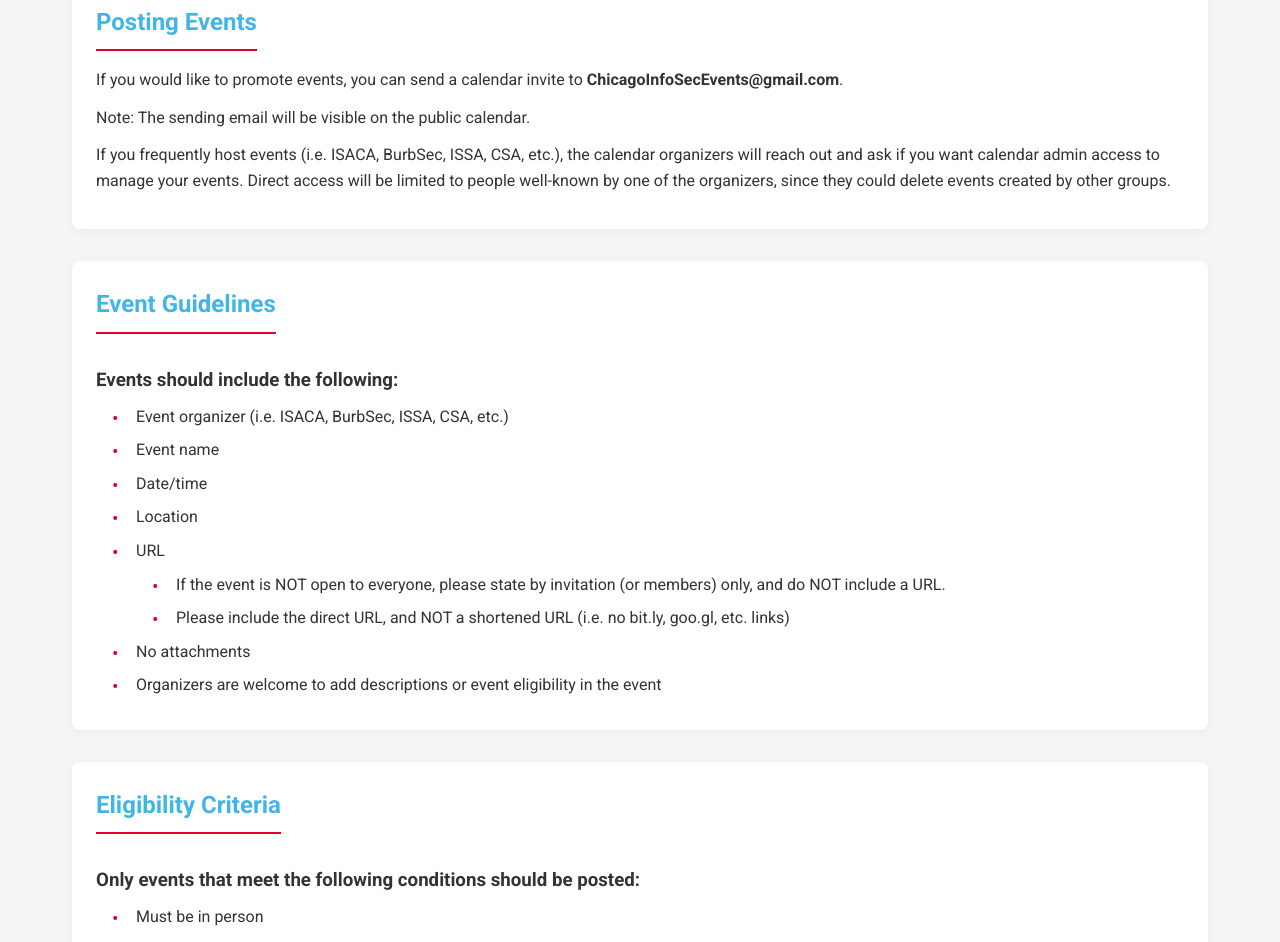
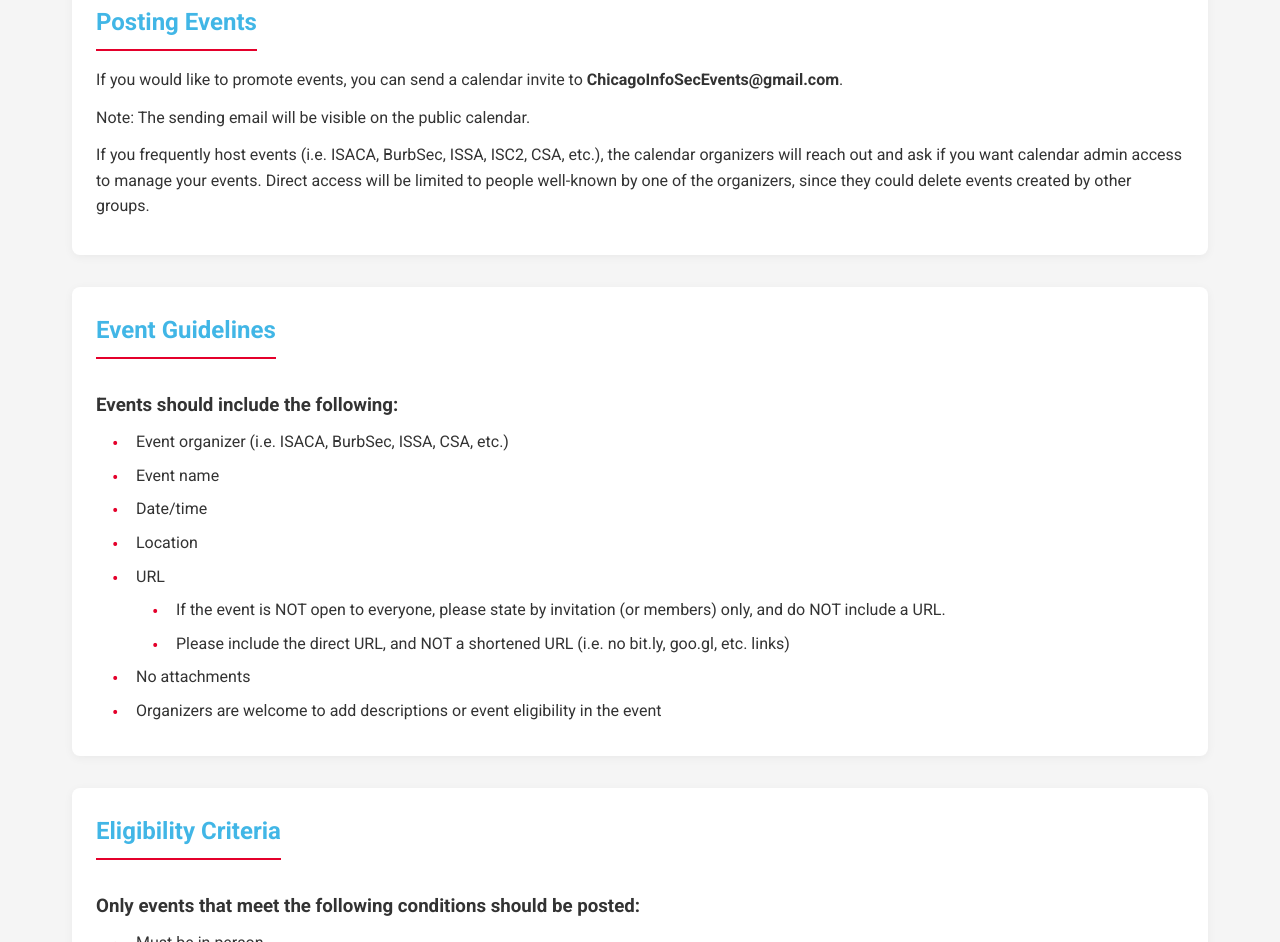
Before and after one commit to ChicagoInfoSecEvents/chicagoinfosecevents.github.io, a plain HTML site: page index.html in a window 1280 px wide. Shown: the part 1044-1986 px from the top of the page. Drawn offline with Linux system fonts and the light colour scheme.

Commit message:
Added ISC2 link

```diff
--- a/index.html
+++ b/index.html
@@ -104,7 +104,7 @@
             <h2 class="section-title">Posting Events</h2>
             <p>If you would like to promote events, you can send a calendar invite to <strong>ChicagoInfoSecEvents@gmail.com</strong>.</p>
             <p>Note: The sending email will be visible on the public calendar.</p>
-            <p>If you frequently host events (i.e. ISACA, BurbSec, ISSA, CSA, etc.), the calendar organizers will reach out and ask if you want calendar admin access to manage your events. Direct access will be limited to people well-known by one of the organizers, since they could delete events created by other groups.</p>
+            <p>If you frequently host events (i.e. ISACA, BurbSec, ISSA, ISC2, CSA, etc.), the calendar organizers will reach out and ask if you want calendar admin access to manage your events. Direct access will be limited to people well-known by one of the organizers, since they could delete events created by other groups.</p>
         </section>
 
         <section class="section">
```
